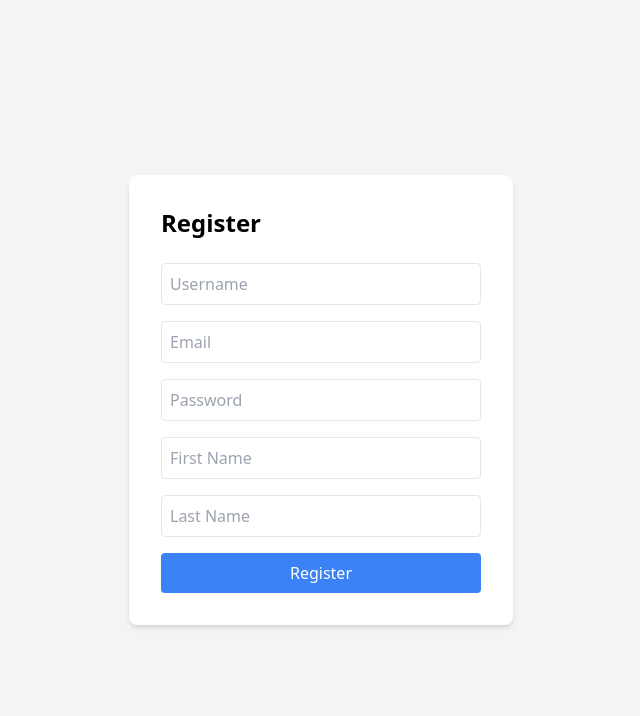
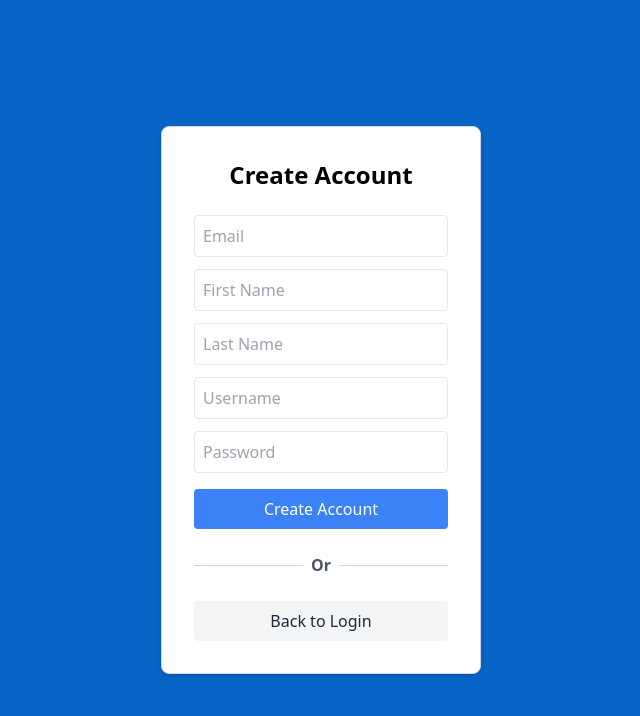
Before and after one commit to CristF/frontend-crypto-app, a React (Vite) app in the folder crypto-tracker/: page /register in a window 1280 px wide. Shown: the top 716 px of the page, without its empty margins (319-959 px from the left). Built offline with nearby package versions, Linux system fonts and the light colour scheme; no server answers; the HTML template or start-up script is replaced by a standard one.

Commit message:
Add components from Home, Login, Register, and Database, and update App.jsx

```diff
--- /dev/null
+++ b/crypto-tracker/src/components/Database.jsx
@@ -0,0 +1,22 @@
+import React from 'react';
+
+function Database() {
+    return (
+        <div className="min-h-screen bg-[#0864c7] px-4 py-10">
+            <h1 className="text-white text-4xl font-semibold text-center mb-6 drop-shadow">
+                Entire Cryptocurrency Database
+            </h1>
+
+            <div className="max-w-4xl mx-auto bg-white rounded-lg shadow-md p-6 text-center">
+                <p className="text-gray-700 text-lg">
+                    This is where the full list of cryptocurrencies will be displayed.
+                </p>
+                <p className="text-gray-500 mt-2">
+                    (Coming soon!)
+                </p>
+            </div>
+        </div>
+    );
+}
+
+export default Database;
--- a/crypto-tracker/src/components/Home.jsx
+++ b/crypto-tracker/src/components/Home.jsx
@@ -1,24 +1,59 @@
-import { Link } from 'react-router-dom';
+import { useState } from 'react';
+import { useNavigate } from 'react-router-dom';
 
 function Home() {
+    const [search, setSearch] = useState('');
+    const navigate = useNavigate();
+
+    const handleSearch = (e) => {
+        e.preventDefault();
+        console.log('Searching for:', search); // Placeholder for future API call
+    };
+
     return (
-        <div className="min-h-screen flex items-center justify-center bg-gray-100">
-            <div className="text-center">
-                <h1 className="text-4xl font-bold mb-8">Welcome to Crypto Tracker</h1>
-                <div className="space-x-4">
-                    <Link
-                        to="/login"
-                        className="bg-blue-500 text-white px-6 py-2 rounded hover:bg-blue-600"
-                    >
-                        Login
-                    </Link>
-                    <Link
-                        to="/register"
-                        className="bg-green-500 text-white px-6 py-2 rounded hover:bg-green-600"
-                    >
-                        Register
-                    </Link>
-                </div>
+        <div className="min-h-screen bg-[#0864c7] px-4 py-6">
+            {/* Page Title */}
+            <h1 className="text-white text-4xl font-semibold text-center mb-8 drop-shadow">
+                Crypto Tracker
+            </h1>
+
+            {/* Search Box */}
+            <form
+                onSubmit={handleSearch}
+                className="max-w-3xl mx-auto flex flex-col sm:flex-row items-center gap-4"
+            >
+                <input
+                    type="text"
+                    value={search}
+                    onChange={(e) => setSearch(e.target.value)}
+                    placeholder="Search for a cryptocurrency..."
+                    className="flex-grow p-3 rounded-lg border border-gray-300 w-full sm:w-auto"/>
+                <button
+                    type="submit"
+                    className="bg-white text-blue-700 px-6 py-3 rounded hover:bg-gray-100">
+                    Search
+                </button>
+            </form>
+
+            <div className="flex items-center justify-center my-6">
+                <hr className="w-1/4 border-t border-gray-300" />
+                <span className="mx-4 text-white font-bold">Or</span>
+                <hr className="w-1/4 border-t border-gray-300" />
+            </div>
+
+            {/* Database Button */}
+            <div className="flex justify-center">
+                <button
+                    onClick={() => navigate('/database')}
+                    className="bg-white text-black px-6 py-3 rounded hover:bg-gray-100">
+                    View Entire Database
+                </button>
+            </div>
+
+            {/* Saved Cryptocurrencies Placeholder */}
+            <h2 className="text-white text-2xl font-semibold text-center mb-8 mt-12 drop-shadow">Saved Cryptocurrencies</h2>
+            <div className="max-w-4xl mx-auto bg-white rounded-lg shadow-md p-6 mt-12">
+                <p className="text-gray-600">You haven’t saved any cryptocurrencies yet.</p>
             </div>
         </div>
     );
--- a/crypto-tracker/src/components/Login.jsx
+++ b/crypto-tracker/src/components/Login.jsx
@@ -15,41 +15,63 @@ function Login() {
         try {
             const response = await api.post('/user/login', formData);
             localStorage.setItem('token', response.data.token);
-            navigate('/dashboard');
+            navigate('/home'); // Changed from /dashboard to /home
         } catch (error) {
             setError(error.response?.data?.message || 'Login failed');
         }
     };
 
     return (
-        <div className="flex min-h-screen items-center justify-center">
-            <form onSubmit={handleSubmit} className="bg-white p-8 rounded-lg shadow-md w-96">
-                <h2 className="text-2xl font-bold mb-6">Login</h2>
+        <div className="flex flex-col items-center justify-center min-h-screen bg-[#0864c7] px-4">
+            {/* Header Text */}
+            <h1 className="text-white text-4xl font-semibold mb-10 drop-shadow">
+                Crypto Tracker
+            </h1>
+
+            <form
+                onSubmit={handleSubmit}
+                className="bg-white p-8 rounded-lg shadow-md border border-gray-300 text-center w-80"
+            >
+                <h2 className="text-2xl font-bold mb-6">Sign in</h2>
                 {error && <div className="text-red-500 mb-4">{error}</div>}
-                <div className="space-y-4">
+
                 <input
                     type="text"
                     name="userName"
                     value={formData.userName}
-                        onChange={(e) => setFormData({...formData, userName: e.target.value})}
+                    onChange={(e) => setFormData({ ...formData, userName: e.target.value })}
                     placeholder="Username"
-                        className="w-full p-2 border rounded"
+                    className="w-full p-2 mb-4 border rounded"
                 />
                 <input
                     type="password"
                     name="password"
                     value={formData.password}
-                        onChange={(e) => setFormData({...formData, password: e.target.value})}
+                    onChange={(e) => setFormData({ ...formData, password: e.target.value })}
                     placeholder="Password"
-                        className="w-full p-2 border rounded"
+                    className="w-full p-2 mb-4 border rounded"
                 />
                 <button
                     type="submit"
                     className="w-full bg-blue-500 text-white p-2 rounded hover:bg-blue-600"
                 >
-                        Login
+                    Sign In
                 </button>
+
+                {/* Divider */}
+                <div className="flex items-center my-6">
+                    <hr className="flex-grow border-t border-gray-300" />
+                    <span className="mx-2 text-gray-600 font-bold">Or</span>
+                    <hr className="flex-grow border-t border-gray-300" />
                 </div>
+
+                <button
+                    type="button"
+                    onClick={() => navigate('/register')}
+                    className="w-full bg-gray-100 text-gray-800 p-2 rounded hover:bg-gray-200"
+                >
+                    Create Account
+                </button>
             </form>
         </div>
     );
--- a/crypto-tracker/src/components/Register.jsx
+++ b/crypto-tracker/src/components/Register.jsx
@@ -31,26 +31,45 @@ function Register() {
     };
 
     return (
-        <div className="flex min-h-screen items-center justify-center">
-            <form onSubmit={handleSubmit} className="bg-white p-8 rounded-lg shadow-md w-96">
-                <h2 className="text-2xl font-bold mb-6">Register</h2>
+        <div className="flex items-center justify-center min-h-screen bg-[#0864c7]">
+            <form
+                onSubmit={handleSubmit}
+                className="bg-white p-8 rounded-lg shadow-md border border-gray-300 text-center w-80"
+            >
+                <h2 className="text-2xl font-bold mb-6">Create Account</h2>
                 {error && <div className="text-red-500 mb-4">{error}</div>}
-                <div className="space-y-4">
+
+                <input
+                    type="email"
+                    name="email"
+                    value={formData.email}
+                    onChange={handleChange}
+                    placeholder="Email"
+                    className="w-full p-2 mb-3 border rounded"
+                />
+                <input
+                    type="text"
+                    name="firstName"
+                    value={formData.firstName}
+                    onChange={handleChange}
+                    placeholder="First Name"
+                    className="w-full p-2 mb-3 border rounded"
+                />
+                <input
+                    type="text"
+                    name="lastName"
+                    value={formData.lastName}
+                    onChange={handleChange}
+                    placeholder="Last Name"
+                    className="w-full p-2 mb-3 border rounded"
+                />
                 <input
                     type="text"
                     name="userName"
                     value={formData.userName}
                     onChange={handleChange}
                     placeholder="Username"
-                        className="w-full p-2 border rounded"
-                    />
-                    <input
-                        type="email"
-                        name="email"
-                        value={formData.email}
-                        onChange={handleChange}
-                        placeholder="Email"
-                        className="w-full p-2 border rounded"
+                    className="w-full p-2 mb-3 border rounded"
                 />
                 <input
                     type="password"
@@ -58,31 +77,29 @@ function Register() {
                     value={formData.password}
                     onChange={handleChange}
                     placeholder="Password"
-                        className="w-full p-2 border rounded"
-                    />
-                    <input
-                        type="text"
-                        name="firstName"
-                        value={formData.firstName}
-                        onChange={handleChange}
-                        placeholder="First Name"
-                        className="w-full p-2 border rounded"
-                    />
-                    <input
-                        type="text"
-                        name="lastName"
-                        value={formData.lastName}
-                        onChange={handleChange}
-                        placeholder="Last Name"
-                        className="w-full p-2 border rounded"
+                    className="w-full p-2 mb-4 border rounded"
                 />
                 <button
                     type="submit"
                     className="w-full bg-blue-500 text-white p-2 rounded hover:bg-blue-600"
                 >
-                        Register
+                    Create Account
                 </button>
+
+                {/* Divider and link back to login */}
+                <div className="flex items-center my-6">
+                    <hr className="flex-grow border-t border-gray-300" />
+                    <span className="mx-2 text-gray-600 font-bold">Or</span>
+                    <hr className="flex-grow border-t border-gray-300" />
                 </div>
+
+                <button
+                    type="button"
+                    onClick={() => navigate('/login')}
+                    className="w-full bg-gray-100 text-gray-800 p-2 rounded hover:bg-gray-200"
+                >
+                    Back to Login
+                </button>
             </form>
         </div>
     );
```
Also changed, not shown: crypto-tracker/src/App.jsx (+7 -2 lines). Lines whose indentation alone changed are shown as unchanged.
